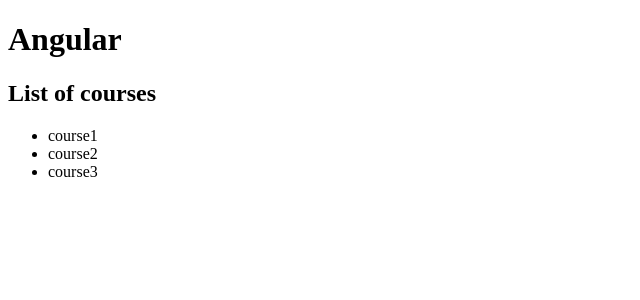
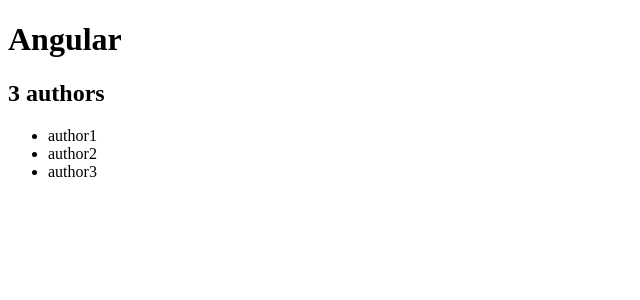
Before and after one commit to Joy57/WebDev-Proj, an Angular app in the folder Angular/hello-world/: page / in a window 1280 px wide. Shown: the top 300 px of the page, without its empty margins (0-640 px from the left). Built offline with nearby package versions, Linux system fonts and the light colour scheme.

Commit message:
assignment 1: list authors

```diff
--- a/Angular/hello-world/src/app/app.component.html
+++ b/Angular/hello-world/src/app/app.component.html
@@ -1,2 +1,2 @@
 <h1>Angular</h1>
-<courses></courses>
+<author></author>
--- /dev/null
+++ b/Angular/hello-world/src/app/author.service.ts
@@ -0,0 +1,9 @@
+import { Injectable } from '@angular/core';
+
+@Injectable()
+export class AuthorService {
+
+ getAuthors(){
+   return ["author1","author2", "author3"];
+ }
+}
--- /dev/null
+++ b/Angular/hello-world/src/app/author/author.component.html
@@ -0,0 +1,7 @@
+<h2>{{authors.length}} authors</h2>
+
+<ul>
+  <li *ngFor="let author of authors">
+    {{author}}
+  </li>
+</ul>
--- /dev/null
+++ b/Angular/hello-world/src/app/author/author.component.ts
@@ -0,0 +1,21 @@
+import { Component, OnInit } from '@angular/core';
+import { AuthorService } from '../author.service';
+
+@Component({
+  selector: 'author',
+  templateUrl: './author.component.html',
+  styleUrls: ['./author.component.css']
+})
+export class AuthorComponent implements OnInit {
+
+  authors;
+
+  constructor(service:AuthorService) {
+    this.authors = service.getAuthors();
+
+  }
+
+  ngOnInit() {
+  }
+
+}
--- a/Angular/hello-world/src/app/courses.component.ts
+++ b/Angular/hello-world/src/app/courses.component.ts
@@ -18,6 +18,7 @@
     //define a field to hold title of the page
     title = "List of courses";
     courses;
+
     //define a method to get some value
     // getTitle(){
     //     return this.title;
```
Also changed, not shown: Angular/hello-world/src/app/app.module.ts (+6 -2 lines), Angular/hello-world/src/app/author/author.component.css (added), 2 other files (tests, documents, lock files or other folders).
